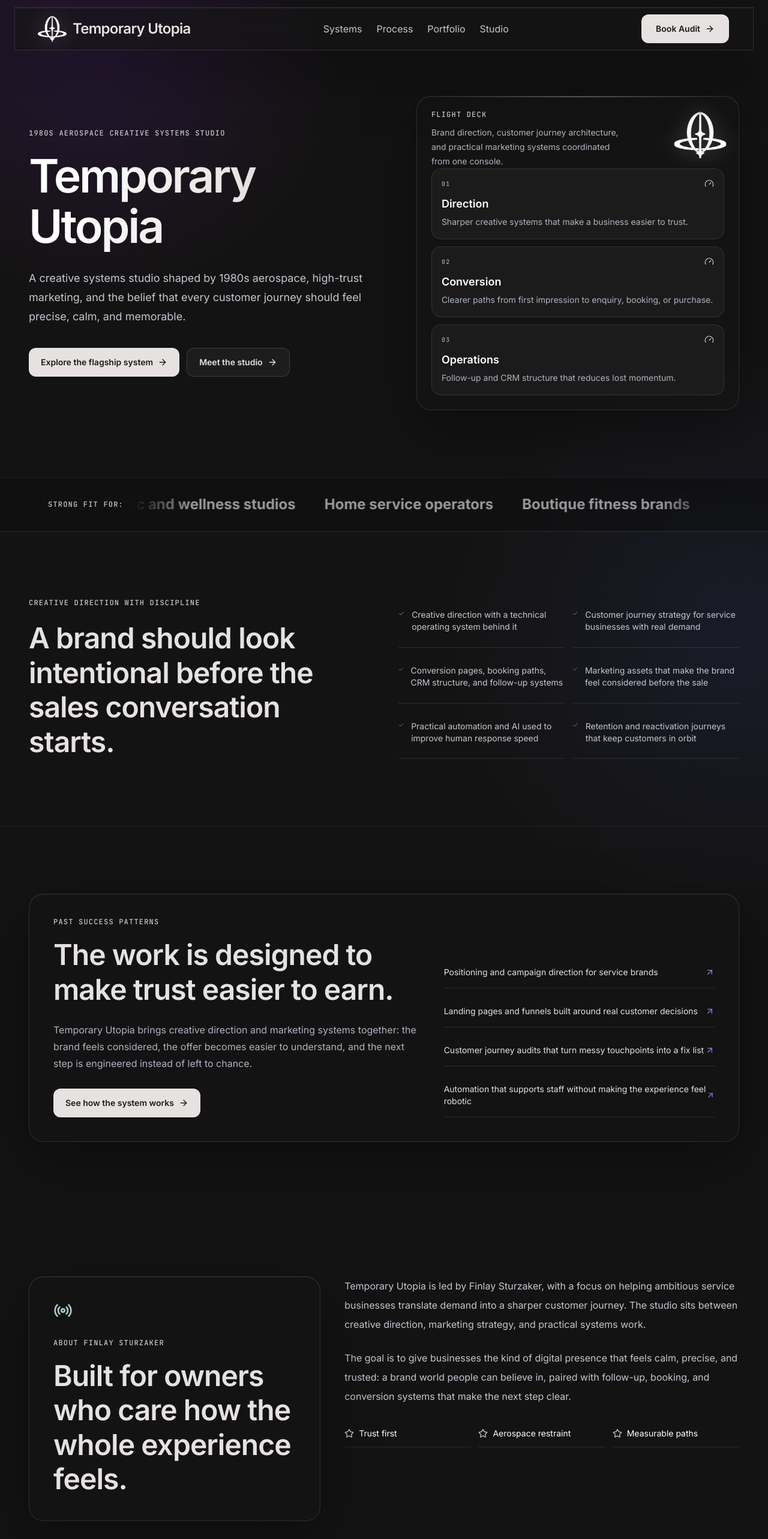
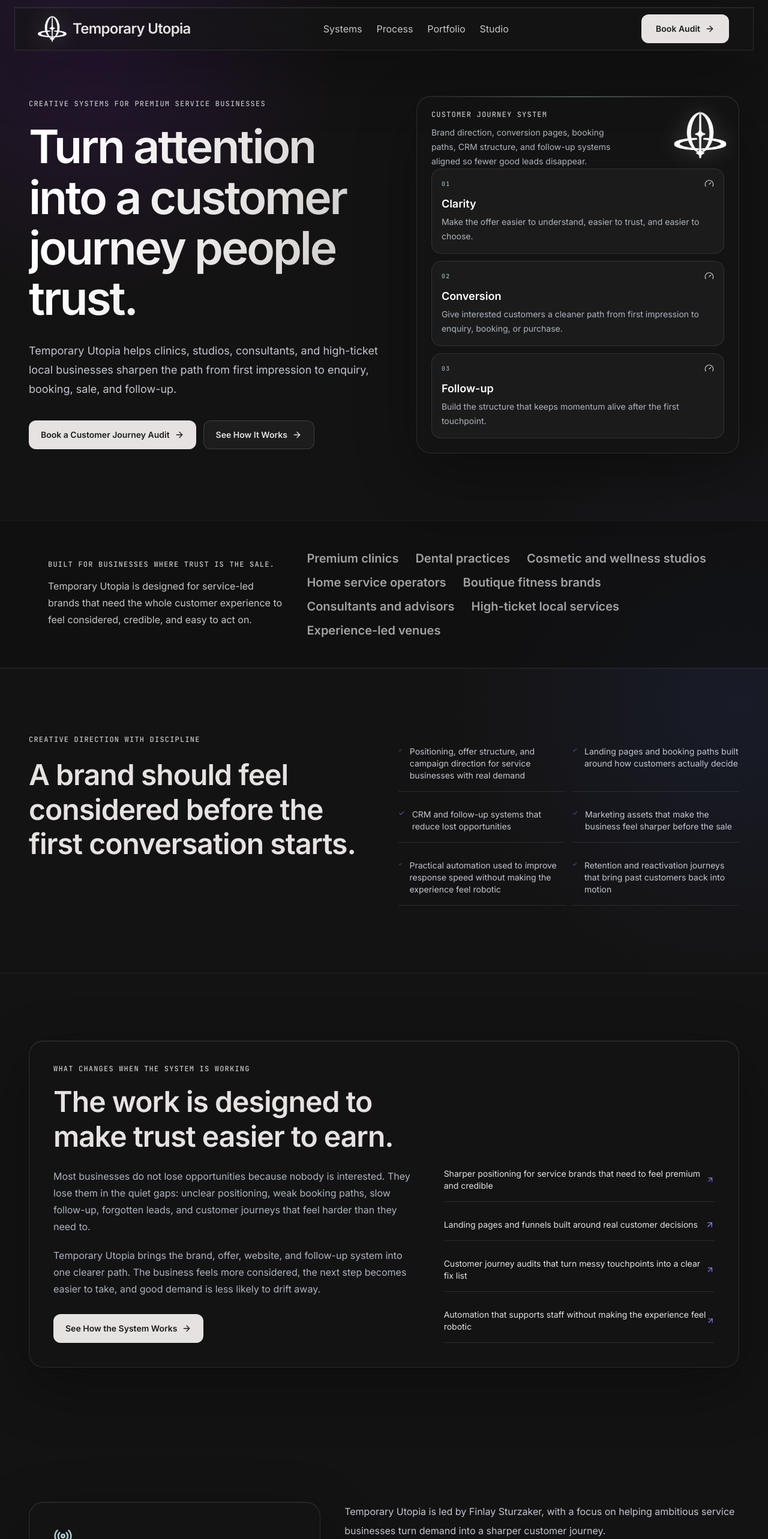
Before and after one commit to heyfinlay/UtopiaStudios, a Next.js app: page / in a window 1280 px wide. Shown: the top 2566 px of the page at 60% size. Built offline with nearby package versions, Linux system fonts and the light colour scheme.

Commit message:
Refocus homepage messaging on customer journey audits

```diff
--- a/src/app/page.tsx
+++ b/src/app/page.tsx
@@ -14,7 +14,7 @@
 export const metadata: Metadata = {
   title: "Temporary Utopia | Creative Systems Studio",
   description:
-    "Temporary Utopia is a creative systems studio building aerospace-inspired brand direction, customer journeys, and practical marketing systems.",
+    "Temporary Utopia helps premium service businesses turn attention into trusted customer journeys, enquiries, bookings, sales, and follow-up.",
 };
 
 const businessTypes = [
@@ -29,15 +29,24 @@
 ];
 
 const successSignals = [
-  ["Direction", "Sharper creative systems that make a business easier to trust."],
-  ["Conversion", "Clearer paths from first impression to enquiry, booking, or purchase."],
-  ["Operations", "Follow-up and CRM structure that reduces lost momentum."],
+  [
+    "Clarity",
+    "Make the offer easier to understand, easier to trust, and easier to choose.",
+  ],
+  [
+    "Conversion",
+    "Give interested customers a cleaner path from first impression to enquiry, booking, or purchase.",
+  ],
+  [
+    "Follow-up",
+    "Build the structure that keeps momentum alive after the first touchpoint.",
+  ],
 ];
 
 const proofPoints = [
-  "Positioning and campaign direction for service brands",
+  "Sharper positioning for service brands that need to feel premium and credible",
   "Landing pages and funnels built around real customer decisions",
-  "Customer journey audits that turn messy touchpoints into a fix list",
+  "Customer journey audits that turn messy touchpoints into a clear fix list",
   "Automation that supports staff without making the experience feel robotic",
 ];
 
@@ -49,7 +58,9 @@
       <main>
         <SectionWrapper className="grid min-h-[680px] items-center gap-12 !pt-36 lg:grid-cols-[1fr_.9fr] lg:!pt-40">
           <Reveal>
-            <p className="eyebrow">1980s aerospace creative systems studio</p>
+            <p className="eyebrow">
+              Creative systems for premium service businesses
+            </p>
             <h1 className="display text-gradient mt-6 text-[clamp(3rem,6vw,5.9rem)] font-semibold">
               {homepage.hero.title}
             </h1>
@@ -57,11 +68,14 @@
               {homepage.hero.body}
             </p>
             <div className="mt-9 flex flex-col gap-3 sm:flex-row">
-              <ButtonLink href="/customer-journey-revenue-system">
-                Explore the flagship system
+              <ButtonLink href="/apply">
+                Book a Customer Journey Audit
               </ButtonLink>
-              <ButtonLink href="#about" variant="secondary">
-                Meet the studio
+              <ButtonLink
+                href="/customer-journey-revenue-system"
+                variant="secondary"
+              >
+                See How It Works
               </ButtonLink>
             </div>
           </Reveal>
@@ -71,17 +85,23 @@
               <div className="relative flex h-full min-h-[398px] flex-col justify-between">
                 <div className="flex items-start justify-between gap-6">
                   <div>
-                    <p className="eyebrow text-cyan-100/80">Flight deck</p>
+                    <p className="eyebrow text-cyan-100/80">
+                      Customer Journey System
+                    </p>
                     <p className="mt-3 max-w-xs text-sm leading-6 text-[#aeb5c0]">
-                      Brand direction, customer journey architecture, and
-                      practical marketing systems coordinated from one console.
+                      Brand direction, conversion pages, booking paths, CRM
+                      structure, and follow-up systems aligned so fewer good
+                      leads disappear.
                     </p>
                   </div>
                   <BrandMark eager className="h-16 w-16 md:h-20 md:w-20" />
                 </div>
                 <div className="grid gap-3">
                   {successSignals.map(([label, body], index) => (
-                    <div key={label} className="rounded-2xl border border-white/10 bg-white/[.035] p-4">
+                    <div
+                      key={label}
+                      className="rounded-2xl border border-white/10 bg-white/[.035] p-4"
+                    >
                       <div className="mb-3 flex items-center justify-between">
                         <span className="font-mono text-[10px] uppercase tracking-[0.14em] text-cyan-100/80">
                           0{index + 1}
@@ -101,25 +121,24 @@
             </GlassCard>
           </Reveal>
         </SectionWrapper>
-        <div className="border-y border-white/5 bg-[#0e0e0e]/55 py-5 md:py-6">
-          <div className="mx-auto grid max-w-[1440px] gap-4 px-6 md:grid-cols-[auto_1fr] md:items-center md:px-20">
-            <span className="eyebrow shrink-0 text-[#c8c6c5]/70">
-              Strong fit for:
+        <div className="border-y border-white/5 bg-[#0e0e0e]/55 py-10 md:py-12">
+          <div className="mx-auto grid max-w-[1440px] gap-8 px-6 md:grid-cols-[0.58fr_1fr] md:items-center md:px-20">
+            <div>
+              <p className="eyebrow text-cyan-100/80">
+                Built for businesses where trust is the sale.
+              </p>
+              <p className="mt-4 max-w-xl text-sm leading-6 text-[#c5c7c9] md:text-base md:leading-7">
+                Temporary Utopia is designed for service-led brands that need
+                the whole customer experience to feel considered, credible, and
+                easy to act on.
+              </p>
+            </div>
+            <div className="flex flex-wrap gap-x-7 gap-y-3 text-lg font-semibold text-[#c5c7c9]/80 md:text-xl">
+              {businessTypes.map((industry) => (
+                <span key={industry} className="transition hover:text-white">
+                  {industry}
                 </span>
-            <div className="relative min-w-0 overflow-hidden [mask-image:linear-gradient(90deg,transparent,black_10%,black_90%,transparent)]">
-              <div className="fit-marquee-track flex w-max items-center py-1">
-                {[0, 1].map((loopIndex) => (
-                  <div
-                    key={loopIndex}
-                    aria-hidden={loopIndex === 1}
-                    className="flex shrink-0 items-center gap-8 pr-12 text-xl font-bold text-[#c5c7c9]/75 transition duration-700 hover:text-white md:gap-12 md:text-2xl"
-                  >
-                    {businessTypes.map((industry) => (
-                      <span key={`${loopIndex}-${industry}`}>{industry}</span>
               ))}
-                  </div>
-                ))}
-              </div>
             </div>
           </div>
         </div>
@@ -128,7 +147,7 @@
             <Reveal>
               <p className="eyebrow">Creative direction with discipline</p>
               <h2 className="section-title mt-6 text-3xl font-semibold sm:text-5xl">
-                A brand should look intentional before the sales conversation
+                A brand should feel considered before the first conversation
                 starts.
               </h2>
             </Reveal>
@@ -148,21 +167,29 @@
         <SectionWrapper>
           <GlassCard className="grid gap-10 p-7 sm:p-10 lg:grid-cols-[1.15fr_.85fr]">
             <div>
-              <p className="eyebrow">Past success patterns</p>
+              <p className="eyebrow">
+                What changes when the system is working
+              </p>
               <h2 className="section-title mt-5 text-3xl font-semibold sm:text-5xl">
                 The work is designed to make trust easier to earn.
               </h2>
               <p className="mt-6 max-w-2xl leading-7 text-[#adb4c0]">
-                Temporary Utopia brings creative direction and marketing
-                systems together: the brand feels considered, the offer becomes
-                easier to understand, and the next step is engineered instead of
-                left to chance.
+                Most businesses do not lose opportunities because nobody is
+                interested. They lose them in the quiet gaps: unclear
+                positioning, weak booking paths, slow follow-up, forgotten
+                leads, and customer journeys that feel harder than they need to.
+              </p>
+              <p className="mt-5 max-w-2xl leading-7 text-[#adb4c0]">
+                Temporary Utopia brings the brand, offer, website, and follow-up
+                system into one clearer path. The business feels more
+                considered, the next step becomes easier to take, and good
+                demand is less likely to drift away.
               </p>
               <ButtonLink
                 href="/customer-journey-revenue-system"
                 className="mt-7"
               >
-                See how the system works
+                See How the System Works
               </ButtonLink>
             </div>
             <div className="flex flex-col justify-end gap-3">
@@ -178,7 +205,10 @@
             </div>
           </GlassCard>
         </SectionWrapper>
-        <SectionWrapper id="about" className="grid gap-10 lg:grid-cols-[.85fr_1.15fr]">
+        <SectionWrapper
+          id="about"
+          className="grid gap-10 lg:grid-cols-[.85fr_1.15fr]"
+        >
           <Reveal>
             <GlassCard className="p-7 sm:p-10">
               <Radio className="mb-8 h-8 w-8 text-cyan-100/80" />
@@ -192,19 +222,22 @@
             <div className="space-y-6 text-base leading-8 text-[#c2c7d0]">
               <p>
                 Temporary Utopia is led by Finlay Sturzaker, with a focus on
-                helping ambitious service businesses translate demand into a
-                sharper customer journey. The studio sits between creative
-                direction, marketing strategy, and practical systems work.
+                helping ambitious service businesses turn demand into a sharper
+                customer journey.
               </p>
               <p>
-                The goal is to give businesses the kind of digital presence
-                that feels calm, precise, and trusted: a brand world people can
-                believe in, paired with follow-up, booking, and conversion
-                systems that make the next step clear.
+                The studio sits between creative direction, marketing strategy,
+                and practical systems work. The aim is not to make a business
+                louder. It is to make the experience feel more intentional:
+                clearer positioning, stronger trust signals, better booking
+                paths, and follow-up that keeps interested customers moving.
               </p>
               <div className="grid gap-3 sm:grid-cols-3">
-                {["Trust first", "Aerospace restraint", "Measurable paths"].map(
-                  (item) => (
+                {[
+                  "Trust before tactics",
+                  "Restraint over noise",
+                  "Systems that sell",
+                ].map((item) => (
                   <div
                     key={item}
                     className="flex items-center gap-2 border-b border-white/10 py-3 text-sm text-white"
@@ -212,14 +245,13 @@
                     <Star className="h-4 w-4 text-[#c8c6c5]" />
                     {item}
                   </div>
-                  ),
-                )}
+                ))}
               </div>
             </div>
           </Reveal>
         </SectionWrapper>
         <CTASection
-          title="See how the flagship customer journey system works."
+          title="Ready to make the customer journey feel intentional?"
           body="Explore the audit process, review the fit, and apply for a focused call when your business is ready for a clearer path from demand to action."
         />
       </main>
--- a/src/content/funnels/homepage.ts
+++ b/src/content/funnels/homepage.ts
@@ -1,14 +1,14 @@
 export const homepage = {
   hero: {
-    title: "Temporary Utopia",
-    body: "A creative systems studio shaped by 1980s aerospace, high-trust marketing, and the belief that every customer journey should feel precise, calm, and memorable.",
+    title: "Turn attention into a customer journey people trust.",
+    body: "Temporary Utopia helps clinics, studios, consultants, and high-ticket local businesses sharpen the path from first impression to enquiry, booking, sale, and follow-up.",
   },
   capabilities: [
-    "Creative direction with a technical operating system behind it",
-    "Customer journey strategy for service businesses with real demand",
-    "Conversion pages, booking paths, CRM structure, and follow-up systems",
-    "Marketing assets that make the brand feel considered before the sale",
-    "Practical automation and AI used to improve human response speed",
-    "Retention and reactivation journeys that keep customers in orbit",
+    "Positioning, offer structure, and campaign direction for service businesses with real demand",
+    "Landing pages and booking paths built around how customers actually decide",
+    "CRM and follow-up systems that reduce lost opportunities",
+    "Marketing assets that make the business feel sharper before the sale",
+    "Practical automation used to improve response speed without making the experience feel robotic",
+    "Retention and reactivation journeys that bring past customers back into motion",
   ],
 };
```
Also changed, not shown: src/components/layout/SiteFooter.tsx (+2 -8 lines). Lines whose indentation alone changed are shown as unchanged.
